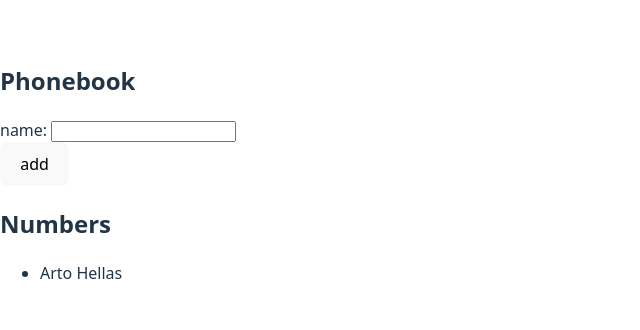
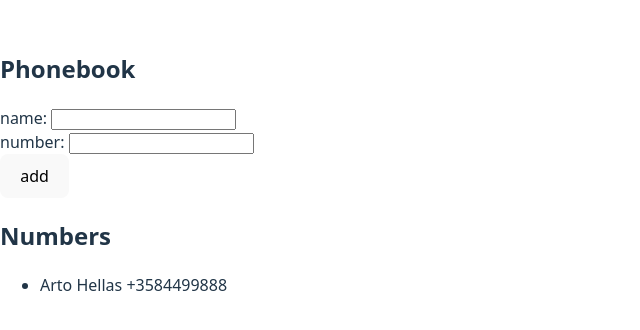
Before and after one commit to fpauly/Full-Stack-Open, a React (Vite) app in the folder part2/phonebook/: page / in a window 1280 px wide. Shown: the part 228-558 px from the top of the page, without its empty margins (0-640 px from the left). Built offline with nearby package versions, Linux system fonts and the light colour scheme.

Commit message:
Exercise 2.8

```diff
--- a/part2/phonebook/src/App.jsx
+++ b/part2/phonebook/src/App.jsx
@@ -1,26 +1,31 @@
 import { useState } from "react";
 
 const App = () => {
-  const [persons, setPersons] = useState([{ id: "1", name: "Arto Hellas" }]);
+  const [persons, setPersons] = useState([{ id: "1", name: "Arto Hellas",number:"+3584499888"}]);
   const [newName, setNewName] = useState("");
+  const [newNumber, setNewNumber] = useState("");
 
   const addPhoneNote = (event) => {
     event.preventDefault();
     if (!newName.trim()) return;
-    if(persons.some(p=>p.name===newName))
-    {
-      alert(`${newName} is already added to phonebook`)
-      return
+    if (persons.some((p) => p.name === newName)) {
+      alert(`${newName} is already added to phonebook`);
+      return;
     }
     const newNote = {
       id: String(persons.length + 1),
       name: newName,
+      number:newNumber
     };
 
     setPersons(persons.concat(newNote));
     setNewName("");
+    setNewNumber("");
   };
-  const handleNewNameChange = (event) => (setNewName(event.target.value));
+
+  const handleNewNameChange = (event) => setNewName(event.target.value);
+
+  const handleNumberChange = (event) => setNewNumber(event.target.value);
 
   return (
     <div>
@@ -30,13 +35,17 @@
           name: <input value={newName} onChange={handleNewNameChange} />
         </div>
         <div>
+          number: <input value={newNumber} onChange={handleNumberChange} />
+        </div>
+        <div>
           <button type="submit">add</button>
         </div>
       </form>
       <h2>Numbers</h2>
       <ul>
         {persons.map((p) => (
-          <li key={p.id}>{p.name}</li>
+          <li key={p.id}>{p.name} {p.number}</li>
+
         ))}
       </ul>
     </div>
```
